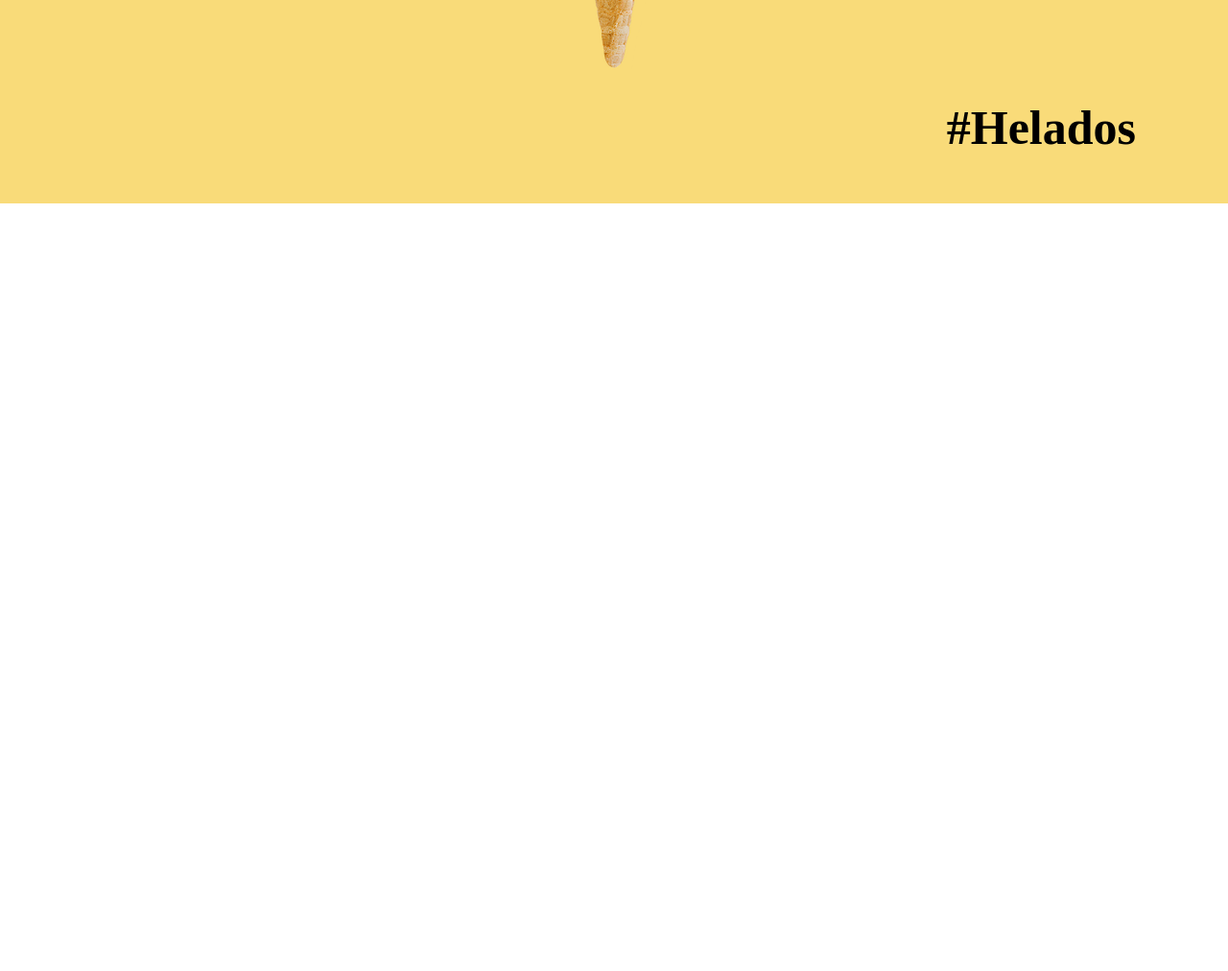
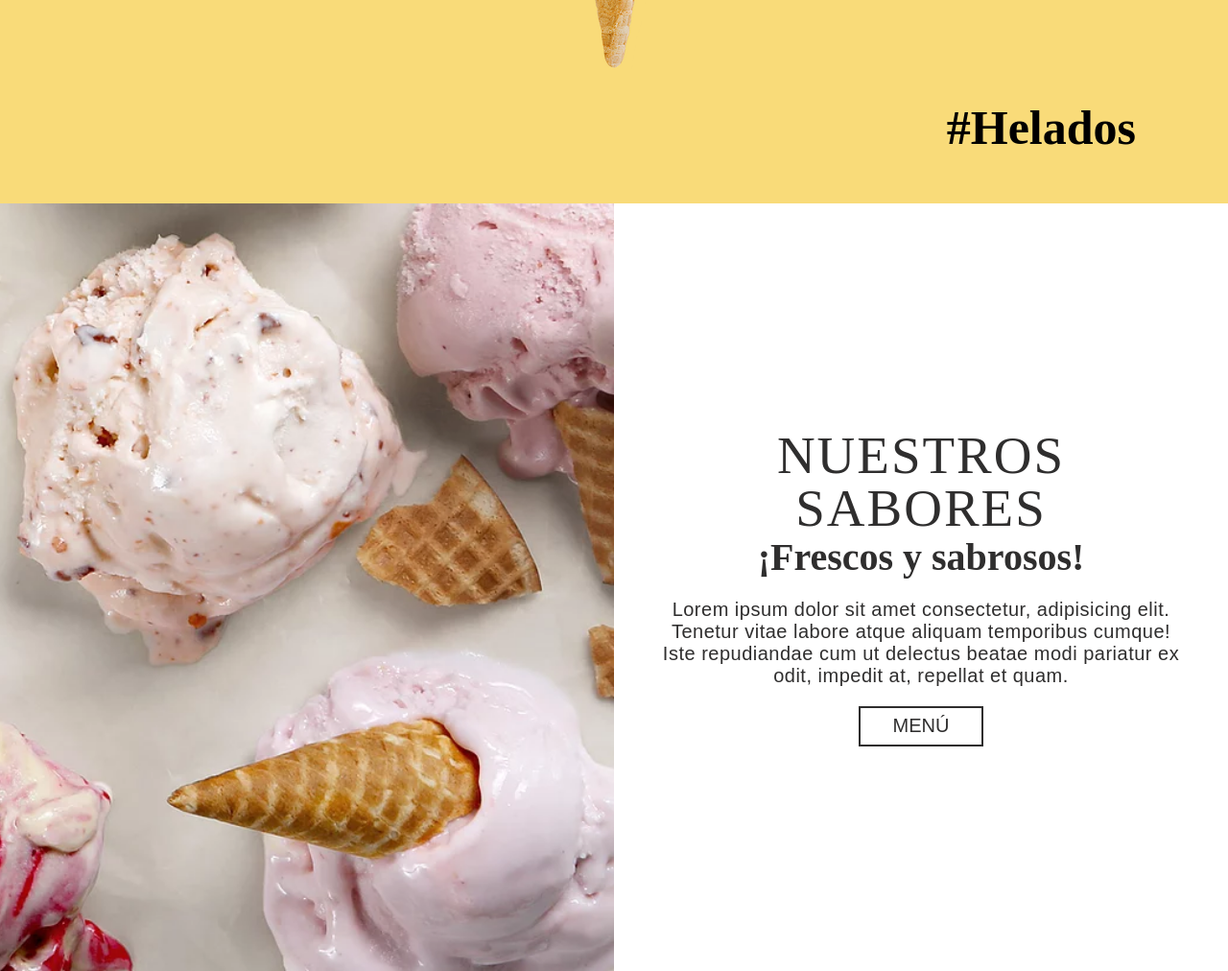
Before and after one commit to tecnodesing/proyecto-heladeria, a plain HTML site: page index.html in a window 1280 px wide. Shown: the part 638-1650 px from the top of the page at 96% size. Before the commit the page ends 850 px from the top, so only its background shows below. Drawn offline with Linux system fonts and the light colour scheme; a web font is replaced by a local one.

Commit message:
estilos para secciones

```diff
--- a/estilos.css
+++ b/estilos.css
@@ -273,3 +273,42 @@ header .text-content h3{
     font-weight: 700;
     color: var(--color-negro);
 }
+
+/************ Sabores ********** */
+
+.sabores div.background{
+    background: url(img/image2.webp);
+}
+
+.background{
+    background-size: cover !important;
+    background-position: right !important;
+}
+
+
+/********** Lateral ***********/
+
+.text-content.lateral{
+    padding: 0 50px;
+}
+
+.text-content.lateral h1{
+    font-size: 55px;
+    font-weight: 400;
+    letter-spacing: 2px;
+    line-height: 1;
+    text-align: center;
+}
+
+.text-content.lateral h3{
+    font-size: 40px;
+    font-weight: 600;
+    text-align: center;
+}
+
+.text-content.lateral p{
+    font-size: 20px;
+    margin: 20px 0;
+    text-align: center;
+    letter-spacing:0.5px ;
+}
--- a/index.html
+++ b/index.html
@@ -42,5 +42,24 @@
             </div>
         </div>
     </header>
+
+    <!-- sección sabores -->
+    <section class="sabores">
+        <div class="grid">
+
+            <div class="span6 background">
+            </div>
+
+            <div class="span6">
+                <div class="text-content lateral">
+                    <h1>NUESTROS SABORES</h1>
+                    <h3>¡Frescos y sabrosos!</h3>
+                    <p>Lorem ipsum dolor sit amet consectetur, adipisicing elit. Tenetur vitae labore atque aliquam temporibus cumque! Iste repudiandae cum ut delectus beatae modi pariatur ex odit, impedit at, repellat et quam.</p>
+                    <button class="btn dark">Menú</button>
+                </div>
+            </div>
+        </div>
+    </section>
+
 </body>
 </html>
```
